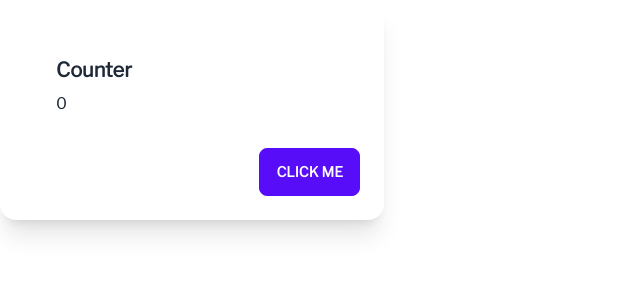
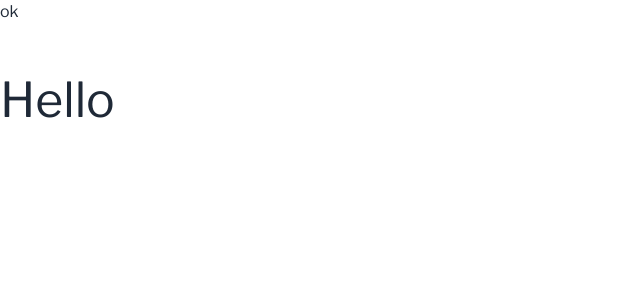
Before and after one commit to technoY2K/cv-web-app, a Nuxt app: page / in a window 1280 px wide. Shown: the top 300 px of the page, without its empty margins (0-640 px from the left). Built offline with nearby package versions, Linux system fonts and the light colour scheme.

Commit message:
chore: save point

```diff
--- /dev/null
+++ b/components/MainNavigation.vue
@@ -0,0 +1,3 @@
+<template>
+    <nav class="h-[64px] w-full">ok</nav>
+</template>
--- a/layouts/default.vue
+++ b/layouts/default.vue
@@ -1,5 +1,6 @@
 <template>
     <main class="container mx-auto">
+        <MainNavigation />
         <slot />
     </main>
 </template>
--- a/nuxt.config.ts
+++ b/nuxt.config.ts
@@ -3,6 +3,7 @@ export default defineNuxtConfig({
     googleFonts: {
         families: {
             "Libre+Franklin": true,
+            "Libre+Baskerville": true,
         },
     },
     modules: ["@nuxtjs/tailwindcss", "@nuxtjs/google-fonts"],
--- a/pages/index.vue
+++ b/pages/index.vue
@@ -1,16 +1,7 @@
 <template>
-    <div class="card w-96 bg-base-100 p-6 shadow-xl">
-        <section class="card-body">
-            <h2 class="card-title">Counter</h2>
-            <p>{{ counter }}</p>
-        </section>
-        <section class="card-actions justify-end">
-            <button class="btn-primary btn" @click="increment">Click Me</button>
-        </section>
+    <div>
+        <h1>Hello</h1>
     </div>
 </template>
 
-<script lang="ts" setup>
-    const counter = ref(0);
-    const increment = () => counter.value++;
-</script>
+<script lang="ts" setup></script>
--- a/tailwind.config.ts
+++ b/tailwind.config.ts
@@ -19,6 +19,7 @@ module.exports = {
         extend: {
             fontFamily: {
                 sans: ["Libre Franklin", ...defaultTheme.fontFamily.sans],
+                serif: ["Libre Baskerville", ...defaultTheme.fontFamily.serif],
             },
         },
     },
```
